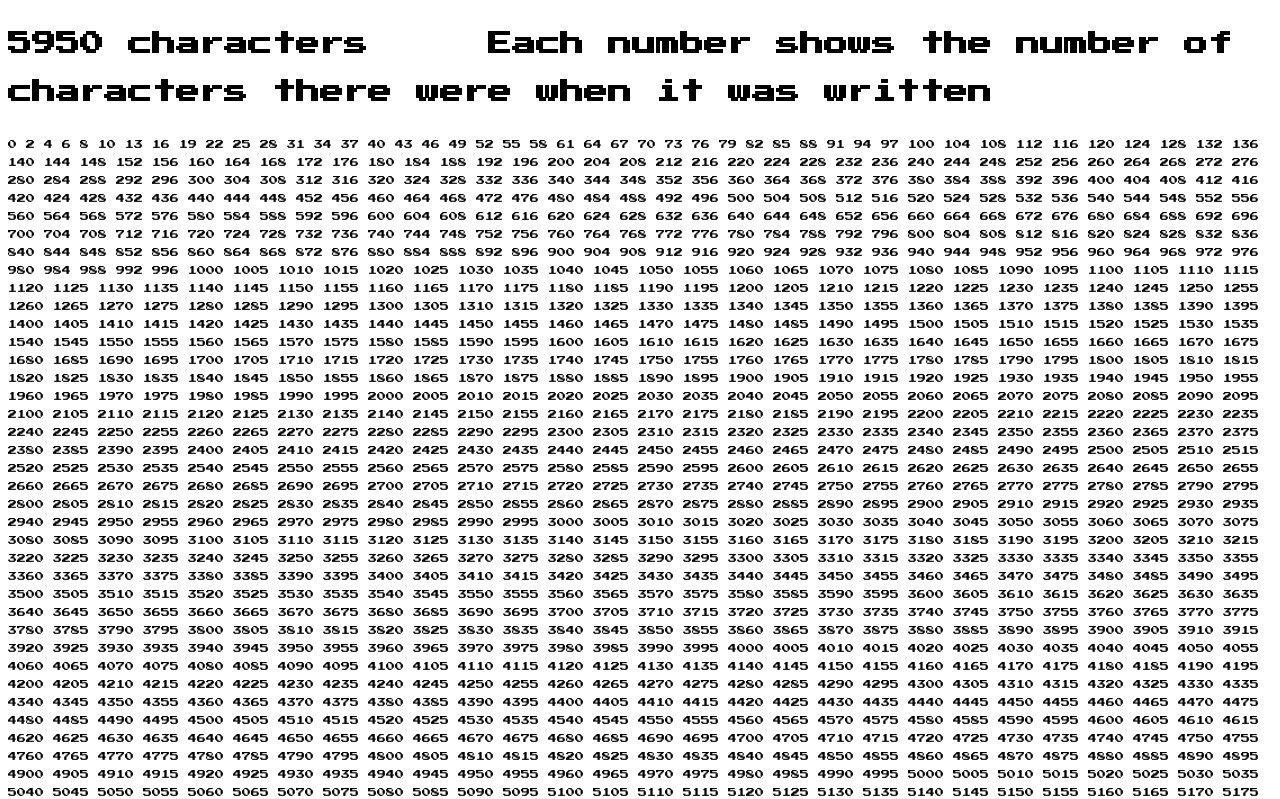
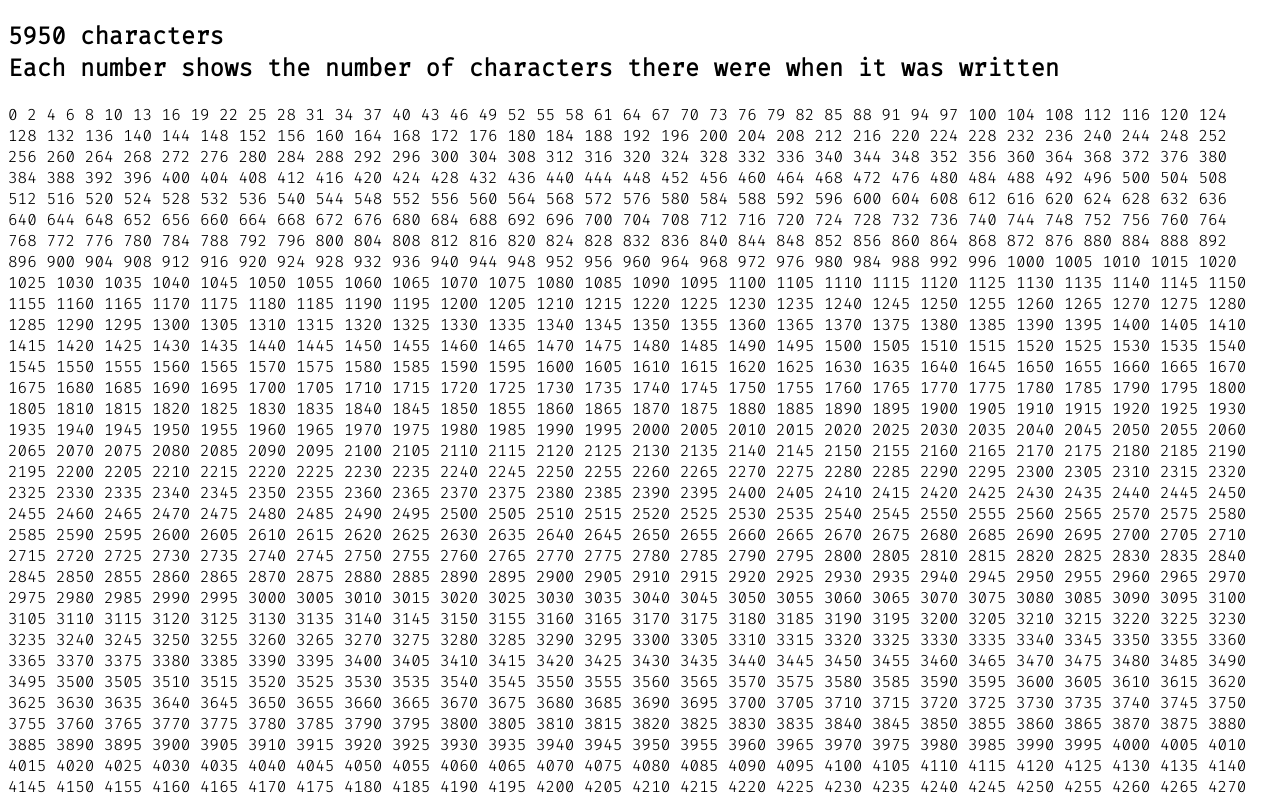
Before and after one commit to LB123658/overload, a plain HTML site: page index.html in a window 1280 px wide. Shown: the top 799 px of the page. Drawn offline with Linux system fonts and the light colour scheme.

Commit message:
Update index.html

```diff
--- a/index.html
+++ b/index.html
@@ -1,15 +1,11 @@
 <!DOCTYPE html>
 <html>
 <head>
-<link href="https://fonts.googleapis.com/css2?family=Luckiest+Guy&family=Press+Start+2P&display=swap" rel="stylesheet">
-<title>Pattern</title>
+<link href="https://fonts.googleapis.com/css2?family=Fira+Code:wght@300&display=swap" rel="stylesheet">
+<title>Characters Pattern</title>
 <style>
 * {
-font-family: 'Press Start 2P', cursive;
-line-height: 2;
-}
-#demo {
-font-size: 9px;
+font-family: 'Fira Code', monospace;
 }
 </style>
 </head>
@@ -26,7 +22,7 @@ document.getElementById("demo").style.width = "99%";
 function myTimer() {
 var z = document.getElementById("demo").innerHTML + document.getElementById("demo").innerHTML.length + " ";
 document.getElementById("demo").innerHTML = z;
-document.getElementById("title").innerHTML = document.getElementById("demo").innerHTML.length + " characters &#xA0;&#xA0;&#xA0;&#xA0;Each number shows the number of characters there were when it was written";
+document.getElementById("title").innerHTML = document.getElementById("demo").innerHTML.length + " characters<br>Each number shows the number of characters there were when it was written";
 
 var myDiv = document.getElementById("demo");
 myDiv.scrollTop = myDiv.scrollHeight;
```
